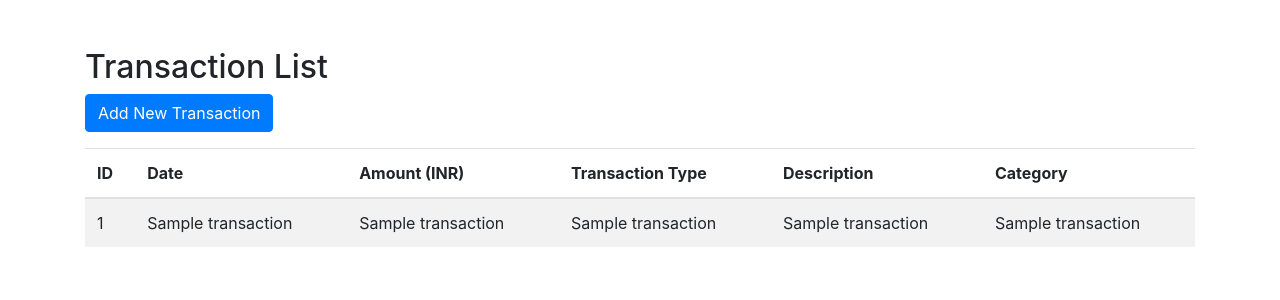
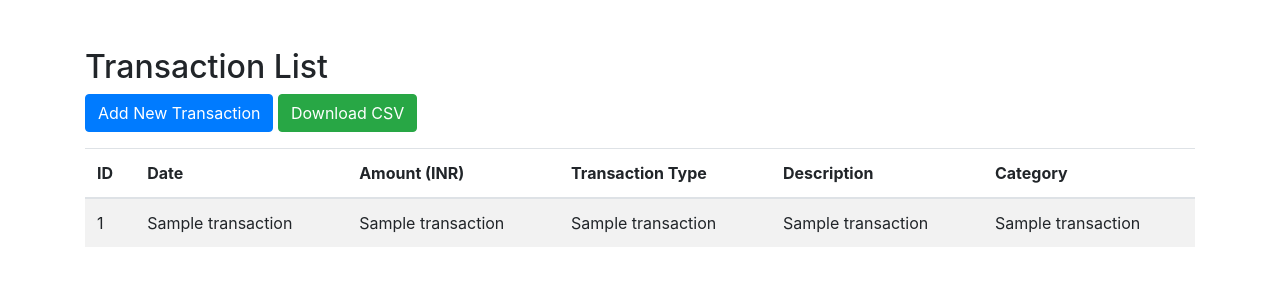
Before and after one commit to bvpipare18/money-flow, a Flask app: page /transactions in a window 1280 px wide. Shown: the top 300 px of the page. Run offline with Flask 2, Linux system fonts and the light colour scheme; a database or web service that is not in the repository returns one stand-in record (values such as "Sample title"); some libraries are stand-ins or nearby versions.

Commit message:
MF-12: add download csv button on UI to download the transaction details

```diff
--- a/record-transaction/app.py
+++ b/record-transaction/app.py
@@ -1,5 +1,7 @@
-from flask import Flask, render_template, request, redirect, url_for, jsonify
+from flask import Flask, render_template, request, redirect, url_for, jsonify, make_response
 import psycopg2
+import csv
+import io
 
 app = Flask(__name__)
 
@@ -174,5 +176,36 @@ def delete_transaction_type(type_id):
 
     return '', 204  # Return 'No Content' status after deletion
 
+@app.route('/api/transactions/csv', methods=['GET'])
+def download_transactions_csv():
+    conn = get_db_connection()
+    cur = conn.cursor()
+
+    # Fetch all transactions from the database
+    cur.execute("SELECT date, amount, transaction_type, description, category FROM transactions")
+    transactions = cur.fetchall()
+
+    cur.close()
+    conn.close()
+
+    # Use StringIO for writing CSV data
+    csv_output = io.StringIO()
+    csv_writer = csv.writer(csv_output)
+
+    # Write CSV headers
+    csv_writer.writerow(['Date', 'Amount (INR)', 'Transaction Type', 'Description', 'Category'])
+
+    # Write transaction data rows
+    for transaction in transactions:
+        csv_writer.writerow(transaction)
+
+    # Prepare the response as a CSV download
+    response = make_response(csv_output.getvalue())
+    response.headers['Content-Disposition'] = 'attachment; filename=transactions.csv'
+    response.headers['Content-Type'] = 'text/csv'
+
+    return response
+
+
 if __name__ == '__main__':
     app.run(debug=True, port=5001)
--- a/record-transaction/templates/transactions_list.html
+++ b/record-transaction/templates/transactions_list.html
@@ -10,6 +10,9 @@
     <div class="container mt-5">
         <h2>Transaction List</h2>
         <a href="/" class="btn btn-primary mb-3">Add New Transaction</a>
+        <!-- Download CSV Button -->
+        <a href="/api/transactions/csv" class="btn btn-success mb-3">Download CSV</a>
+
         <table class="table table-striped">
             <thead>
                 <tr>
```
